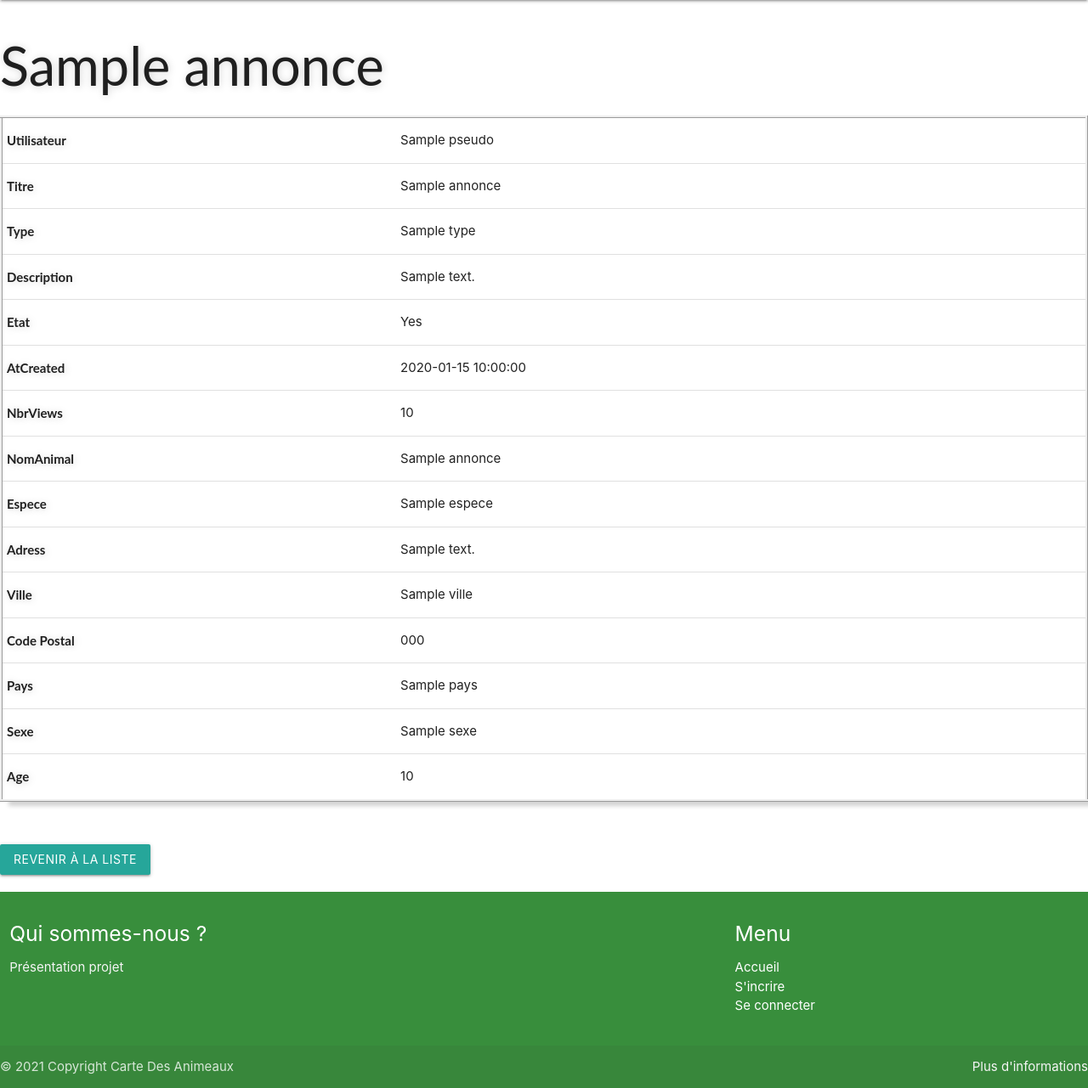
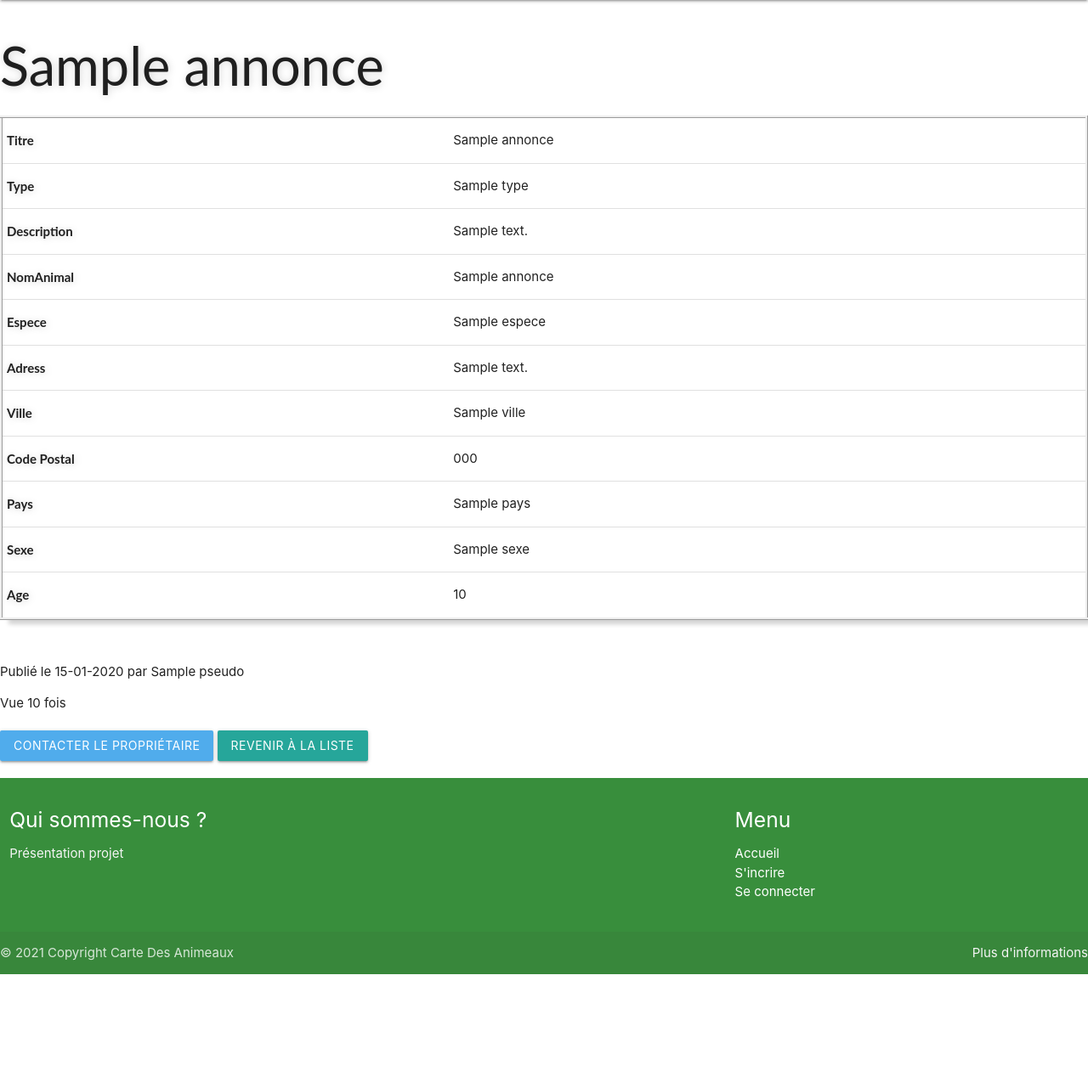
Before and after one commit to christmknd/PA-4IWJ-Grp1, a Symfony app: template app/templates/annonce/show.html.twig in a window 1280 px wide. Shown: the part 64-1345 px from the top of the page at 85% size. After the commit the page ends 1211 px from the top, so only its background shows below. Run offline with Twig, Linux system fonts and the light colour scheme; the template is opened without the code that fills it: most values are stand-ins (such as "Sample title", 1, 10 or a date in 2020); style sheets or scripts are compiled from the project's sources; some libraries are stand-ins or nearby versions.

Commit message:
Add bouton pour envoyer un mail au propriétaire d'une annonce

```diff
--- a/app/templates/annonce/show.html.twig
+++ b/app/templates/annonce/show.html.twig
@@ -7,10 +7,6 @@
 
     <table class="responsive-table">
         <tbody>
-            <tr>
-                <th>Utilisateur</th>
-                <td>{{ annonce.utilisateur.pseudo }}</td>
-            </tr>
             <tr>
                 <th>Titre</th>
                 <td>{{ annonce.titre }}</td>
@@ -22,18 +18,6 @@
             <tr>
                 <th>Description</th>
                 <td>{{ annonce.description }}</td>
-            </tr>
-            <tr>
-                <th>Etat</th>
-                <td>{{ annonce.etat ? 'Yes' : 'No' }}</td>
-            </tr>
-            <tr>
-                <th>AtCreated</th>
-                <td>{{ annonce.atCreated ? annonce.atCreated|date('Y-m-d H:i:s') : '' }}</td>
-            </tr>
-            <tr>
-                <th>NbrViews</th>
-                <td>{{ annonce.nbrViews }}</td>
             </tr>
             <tr>
                 <th>NomAnimal</th>
@@ -69,12 +53,16 @@
             </tr>
         </tbody>
     </table>
+    <p> Publié le {{ annonce.atCreated ? annonce.atCreated|date('d-m-Y') : '' }} par {{ annonce.utilisateur.pseudo }}</p>
+    <p> Vue {{ annonce.nbrViews }} fois</p>
+
 
     <div class = "button-list" style="margin-top: 20px; margin-bottom: 20px">
         {% if app.user == annonce.utilisateur %}
             <a class="btn" href="{{ path('annonce_edit', {'id': annonce.id}) }}">Modifier</a>
             {{ include('annonce/_delete_form.html.twig') }}
         {% endif %}
+        <a class="btn" style ="background-color:#50acec" href="mailto:{{ annonce.utilisateur.email }}">Contacter le propriétaire</a>
         <a class="btn" href="{{ path('mes_annonces_index') }}">Revenir à la liste</a>
     </div>
 
```
